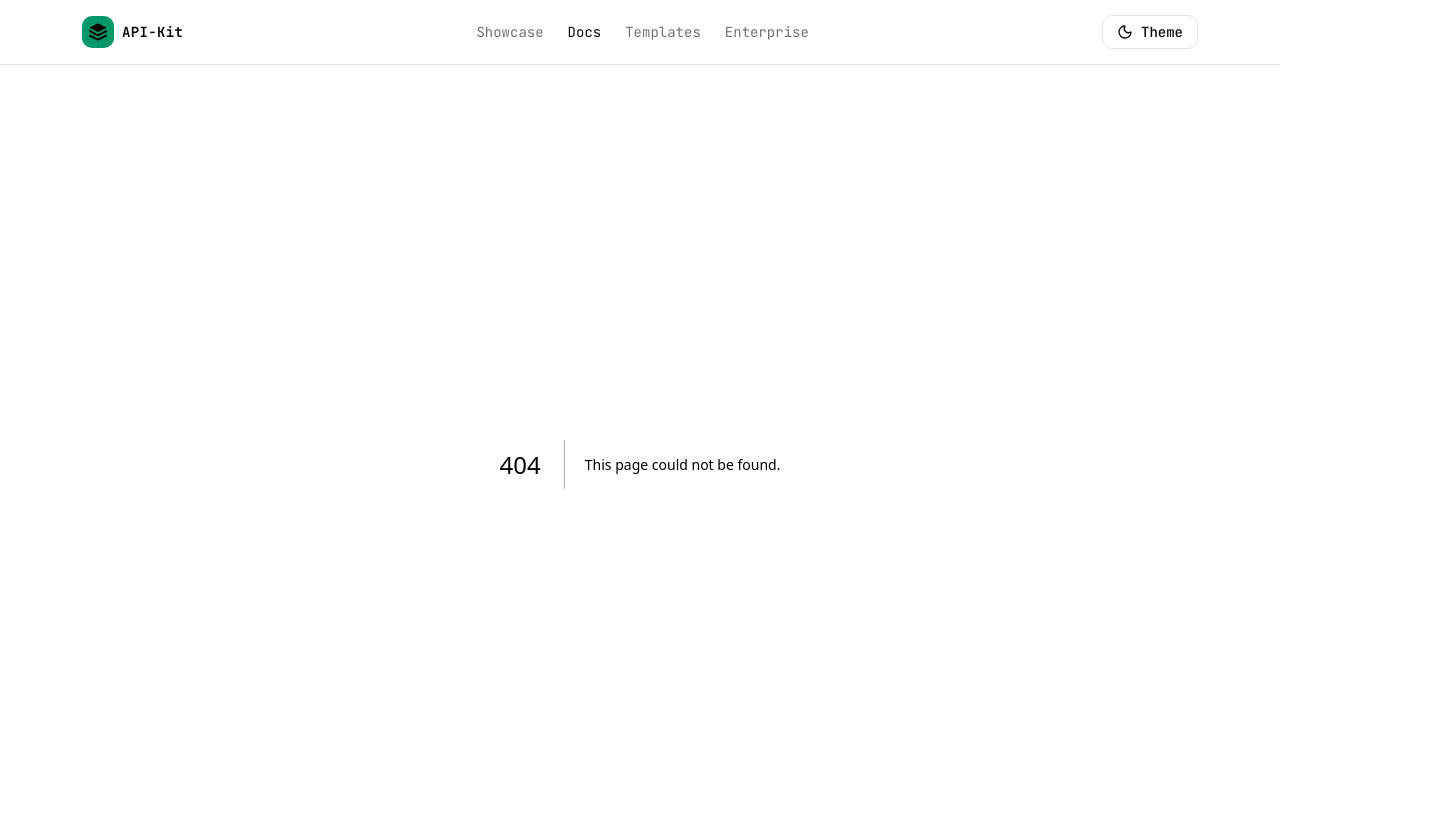
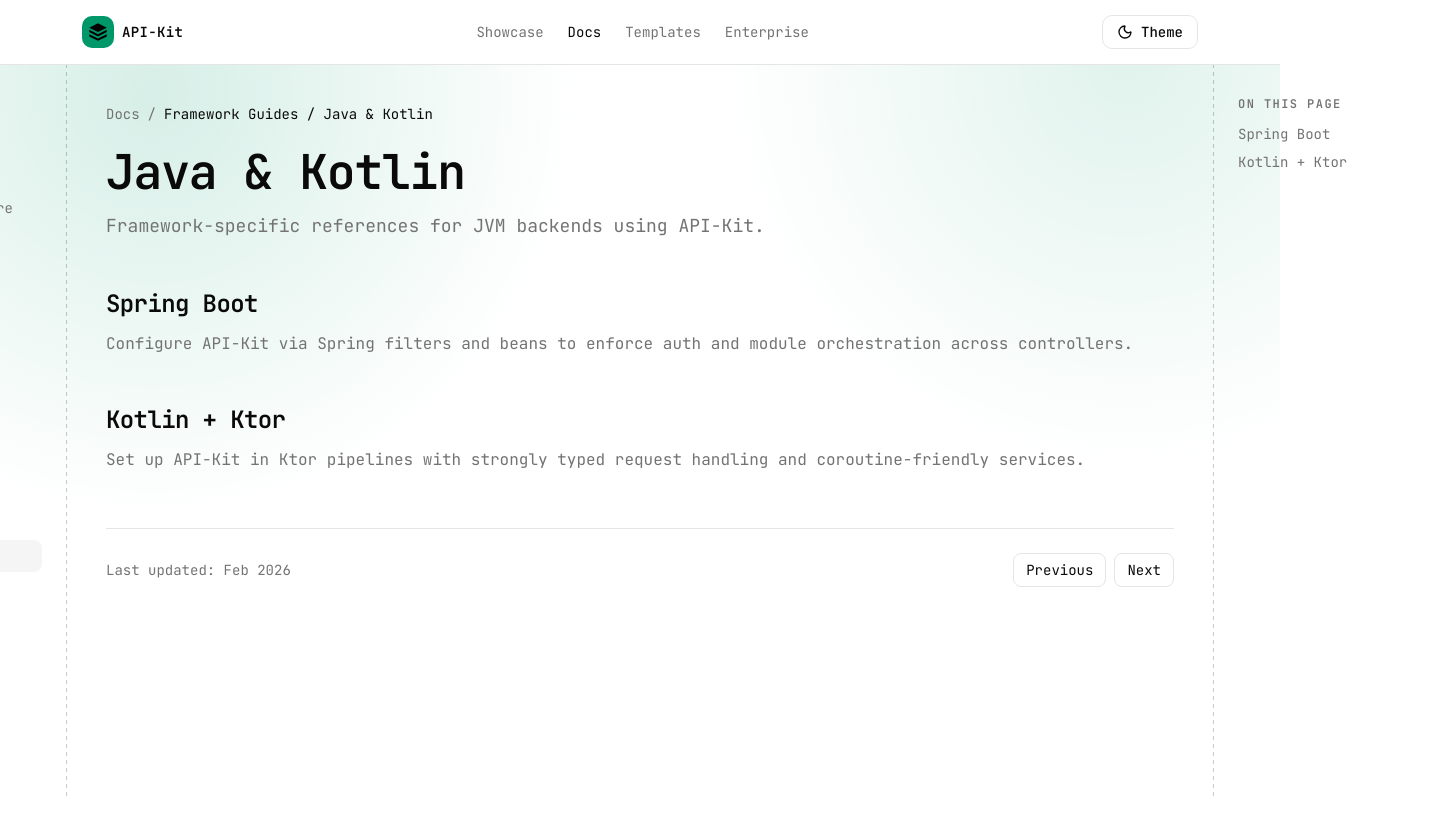
Before and after one commit to API-Kit-com/api-kit, a Next.js app: page /docs/framework-guides/java-kotlin in a window 1280 px wide. Before the commit this address had no page. Shown: the top 834 px of the page, 1434 px wide, since content can reach past the window. Built offline with nearby package versions, Linux system fonts and the light colour scheme.

Commit message:
feature: add dedicated framework guide routes

```diff
--- /dev/null
+++ b/app/docs/framework-guides/[stack]/page.tsx
@@ -0,0 +1,42 @@
+import { notFound } from "next/navigation";
+import { DocsShell } from "@/components/docs-shell";
+import {
+  frameworkGuideMap,
+  frameworkGuides,
+  isFrameworkGuideKey,
+  type FrameworkGuideKey,
+} from "@/components/docs-content";
+
+type FrameworkGuidePageProps = {
+  params: Promise<{
+    stack: string;
+  }>;
+};
+
+export function generateStaticParams() {
+  return frameworkGuides.map((guide) => ({ stack: guide.key }));
+}
+
+export default async function FrameworkGuidePage({ params }: FrameworkGuidePageProps) {
+  const { stack } = await params;
+
+  if (!isFrameworkGuideKey(stack)) {
+    notFound();
+  }
+
+  const stackKey = stack as FrameworkGuideKey;
+  const current = frameworkGuideMap[stackKey];
+  const currentIndex = frameworkGuides.findIndex((guide) => guide.key === stackKey);
+  const previousGuide = currentIndex > 0 ? frameworkGuides[currentIndex - 1] : null;
+  const nextGuide = currentIndex >= 0 && currentIndex < frameworkGuides.length - 1 ? frameworkGuides[currentIndex + 1] : null;
+
+  return (
+    <DocsShell
+      activeGroup="framework-guides"
+      activeItemId={stackKey}
+      pageOverride={current.page}
+      previousLink={previousGuide ? { href: previousGuide.href, label: "Previous" } : null}
+      nextLink={nextGuide ? { href: nextGuide.href, label: "Next" } : null}
+    />
+  );
+}
--- /dev/null
+++ b/app/docs/framework-guides/page.tsx
@@ -0,0 +1,5 @@
+import { redirect } from "next/navigation";
+
+export default function FrameworkGuidesPage() {
+  redirect("/docs/framework-guides/node-js-ts");
+}
```
